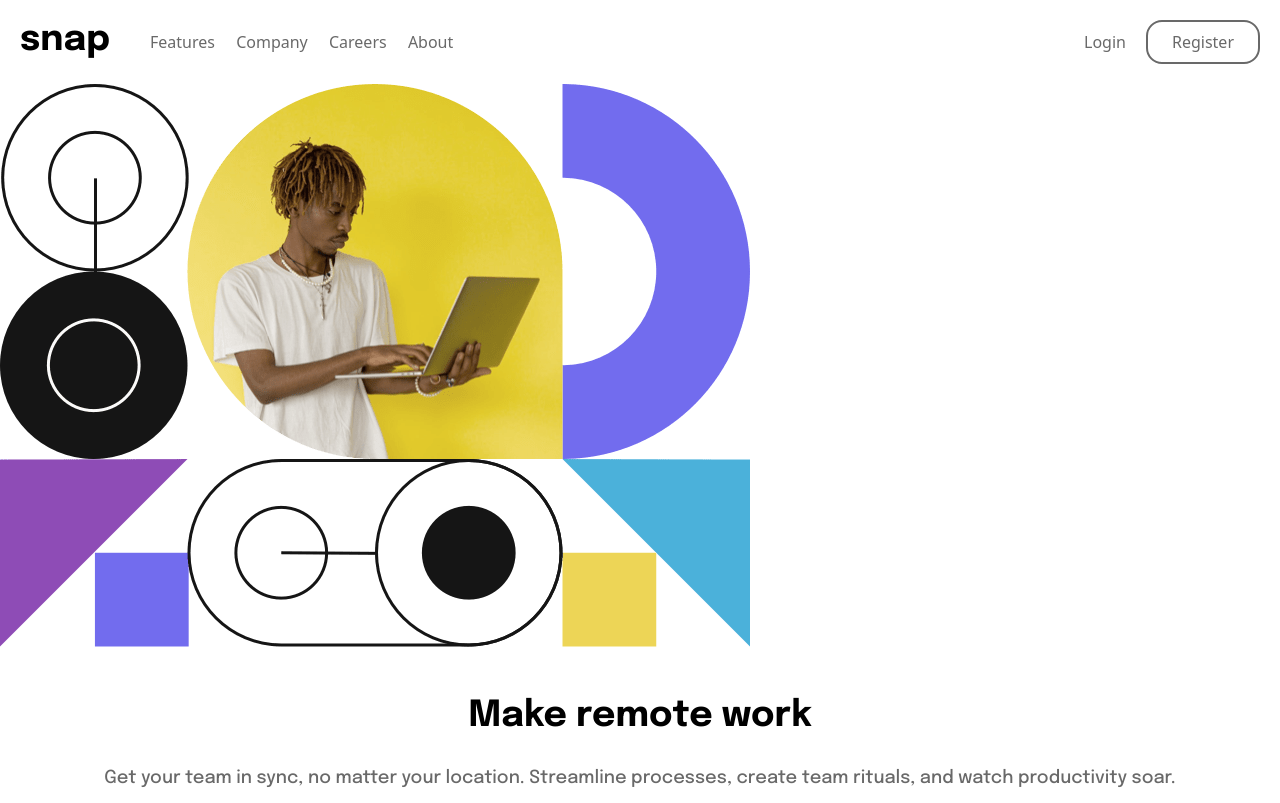
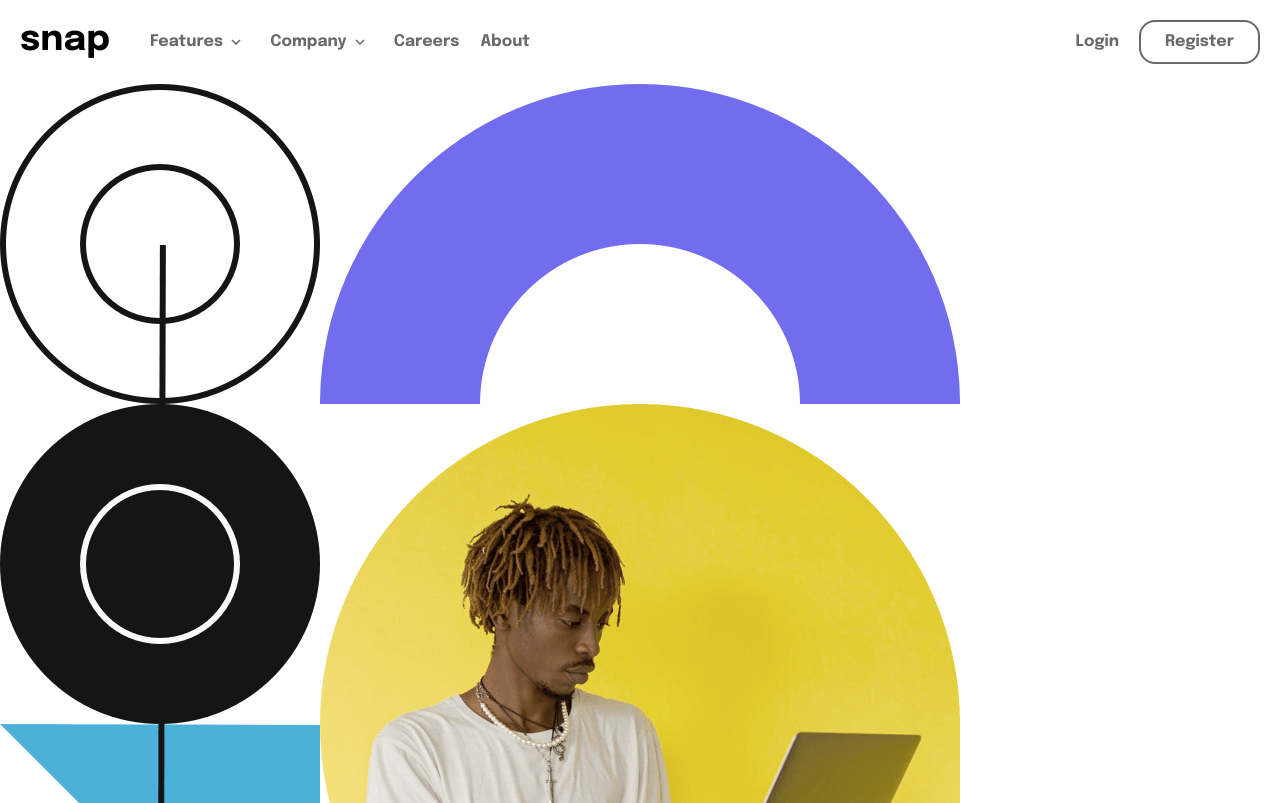
Before and after one commit to Jessepelumi/snap, a website: page public/index.html in a window 1280 px wide. Shown: the top 803 px of the page. Drawn offline with Linux system fonts and the light colour scheme.

Commit message:
modified the structure of index page

```diff
--- a/public/index.html
+++ b/public/index.html
@@ -20,11 +20,21 @@
             </span>
         </div>
 
-        <div class="hidden md:flex w-full items-center text-neutral-medium_gray">
-            <div class=" px-10 w-2/6">
+        <div class="hidden md:flex w-full items-center font-main font-bold text-neutral-medium_gray">
+            <div class=" px-10 w-2/5">
                 <ul class="flex justify-between">
-                    <li><a href="#">Features</a></li>
-                    <li><a href="#">Company</a></li>
+                    <li><a href="#" class="flex items-center">
+                        Features
+                        <span class="px-2">
+                            <img src="icons/icon-arrow-down.svg" alt="">
+                        </span>
+                    </a></li>
+                    <li><a href="#" class="flex items-center">
+                        Company
+                        <span class="px-2">
+                            <img src="icons/icon-arrow-down.svg" alt="">
+                        </span>
+                    </a></li>
                     <li><a href="#">Careers</a></li>
                     <li><a href="#">About</a></li>
                 </ul>
@@ -37,8 +47,10 @@
     </header>
 
     <main>
-        <img src="images/image-hero-mobile.png" alt="snap">
-    </main>
+        <article>
+            <img src="images/image-hero-mobile.png" alt="snap" class="md:hidden">
+            <img src="images/image-hero-desktop.png" alt="snap" class="hidden md:block">
+        </article>
 
         <article class="text-center">
             <h1 class="pt-12 pb-5 font-main font-bold text-4xl">
@@ -60,5 +72,6 @@
                 <img src="images/client-maker.svg" alt="maker" class="h-5">
             </div>
         </article>
+    </main>
 </body>
 </html>
```
Also changed, not shown: public/styles.css. Lines whose indentation alone changed are shown as unchanged.
